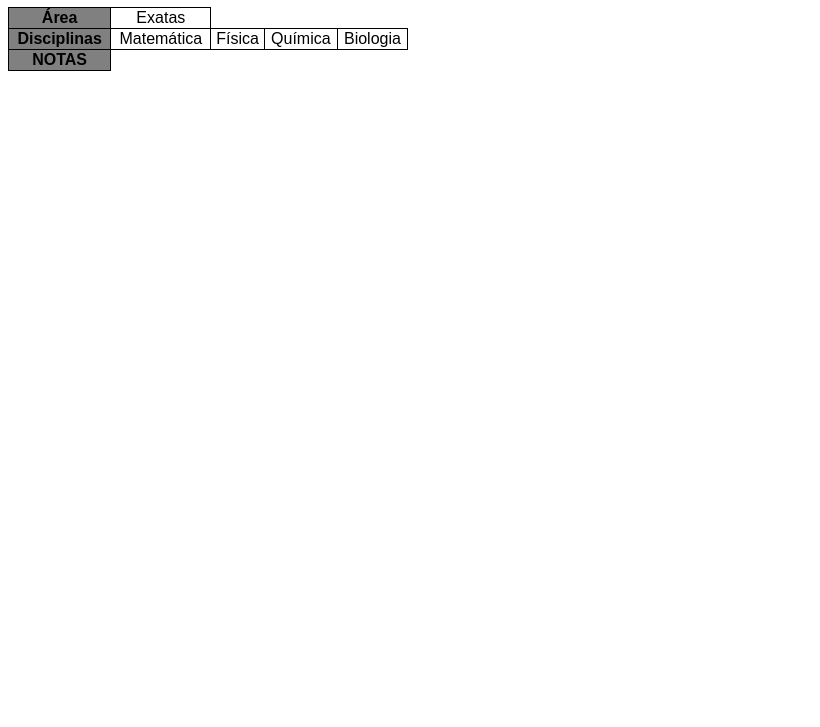
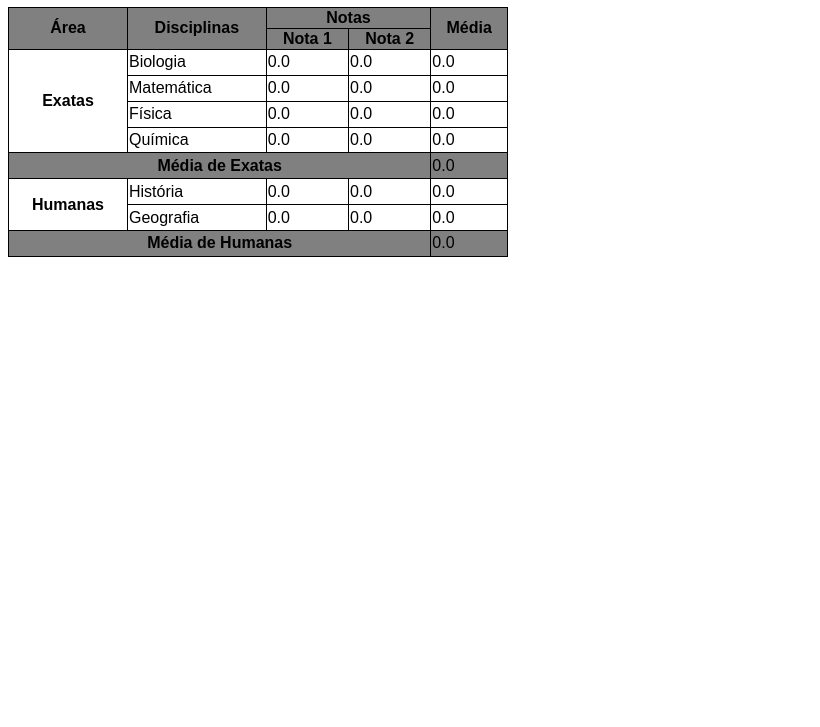
Before and after one commit to 1zabel/html-css, a plain HTML site: page Desafios HTML/d014/desafio014.html in a window 1280 px wide. Shown: the part 73-800 px from the top of the page, without its empty margins (0-820 px from the left). Drawn offline with Linux system fonts and the light colour scheme.

Commit message:
conclui um desafio

```diff
--- a/Desafios HTML/d014/desafio014.html
+++ b/Desafios HTML/d014/desafio014.html
@@ -7,16 +7,22 @@
     <style>
         body {
             font-family: Arial, Helvetica, sans-serif;
-            text-align: center;
         }
 
         table {
             border-collapse: collapse;
-            width: 400px;
-            height: 200px;
+            width: 500px;
+            height: 250px;
         }
 
         th {
+            background-color: gray;
+        }
+
+        .cor1 {
+            background-color: white;
+        }
+        .cor2 {
             background-color: gray;
         }
 
@@ -31,23 +37,66 @@
     <table>
         <thead>
             <tr>
-                <th>Área</th>
-                <td>Exatas</td>
+                <th rowspan="2">Área</th>
+                <th colspan="2" rowspan="2">Disciplinas</th>
+                <th colspan="2">Notas</th>
+                <th rowspan="2">Média</th>
             </tr>
             <tr>
-                <th>Disciplinas</th>
-                <td>Matemática</td>
-                <td>Física</td>
-                <td>Química</td>
-                <td>Biologia</td>
+                <th>Nota 1</th>
+                <th>Nota 2</th>
+            </tr>
+        </thead>
+        <tbody>
+            <tr>
+                <th rowspan="5" scope="rowgroup" class="cor1">Exatas</th>
             </tr>
             <tr>
-                <th>NOTAS</th>
+                <td colspan="2">Biologia</td>
+                <td>0.0</td>
+                <td>0.0</td>
+                <td>0.0</td>
             </tr>
+            <tr>
+                <td colspan="2">Matemática</td>
+                <td>0.0</td>
+                <td>0.0</td>
+                <td>0.0</td>
+            </tr>
+            <tr>
+               <td colspan="2">Física</td>
+               <td>0.0</td>
+               <td>0.0</td>
+               <td>0.0</td>
 
-        </thead>
-        <tbody>
-
+            </tr>
+            <tr>
+               <td colspan="2">Química</td>
+               <td>0.0</td>
+               <td>0.0</td>
+               <td>0.0</td>
+            </tr>
+            <tr>
+                <th colspan="5" scope="rowgroup">Média de Exatas</th>
+                <td class="cor2">0.0</td>
+            </tr>
+            <tr>
+                <th rowspan="2" scope="colgroup" class="cor1">Humanas</th>
+                <td colspan="2">História</td>
+                <td>0.0</td>
+                <td>0.0</td>
+                <td>0.0</td>
+            </tr>
+            <tr>
+                <td colspan="2">Geografia</td>
+                <td>0.0</td>
+                <td>0.0</td>
+                <td>0.0</td>
+            </tr>
+            <tr>
+                <th colspan="5" scope="row">Média de Humanas</th>
+                <td class="cor2">0.0</td>
+            </tr>
         </tbody>
     </table>
 </body>
```
